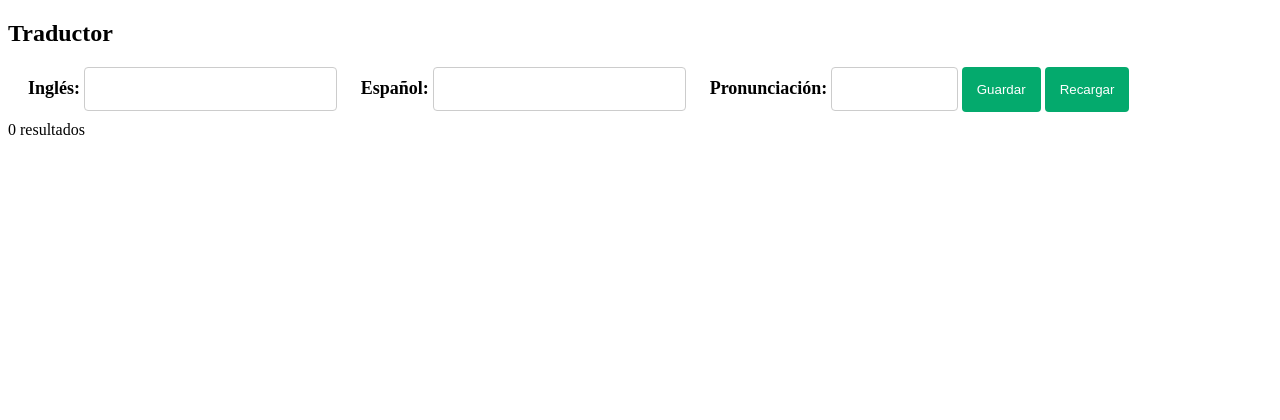
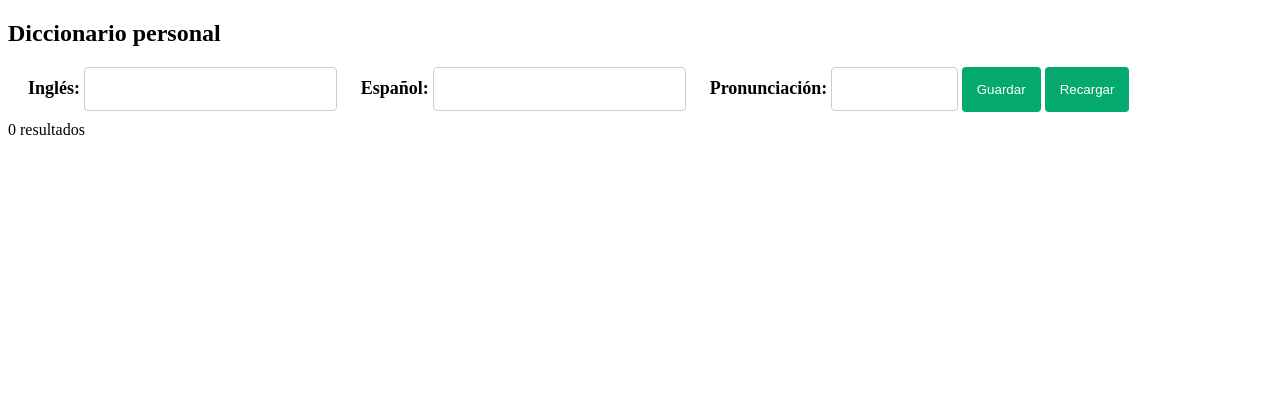
Before and after one commit to isromar/PHP, a PHP site: page / in a window 1280 px wide. Shown: the top 420 px of the page. Run offline with PHP 8.4, Linux system fonts and the light colour scheme; data that the repository does not hold is empty.

Commit message:
Cambiado preview de la aplicación

```diff
--- a/diccionario/index.php
+++ b/diccionario/index.php
@@ -145,7 +145,7 @@ CREATE TABLE english_spanish (
 
 
 <body>
-    <h2>Traductor</h2>
+    <h2>Diccionario personal</h2>
     <form method="post" action="<?php echo $_SERVER['PHP_SELF']; ?>">
         <label for="english">Inglés:</label>
         <input type="text" id="english" name="english">
```
Also changed, not shown: diccionario/preview.JPG.
